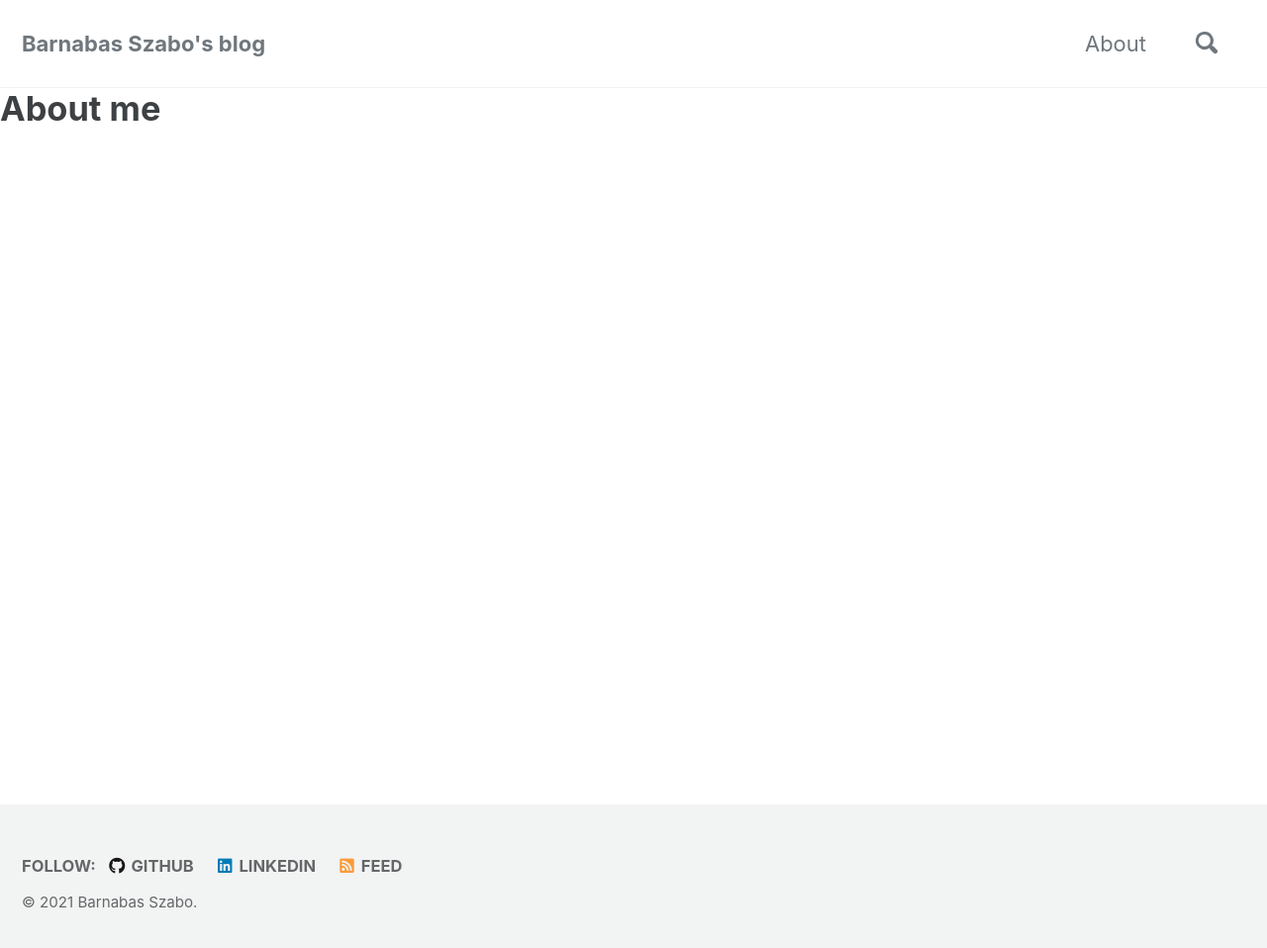
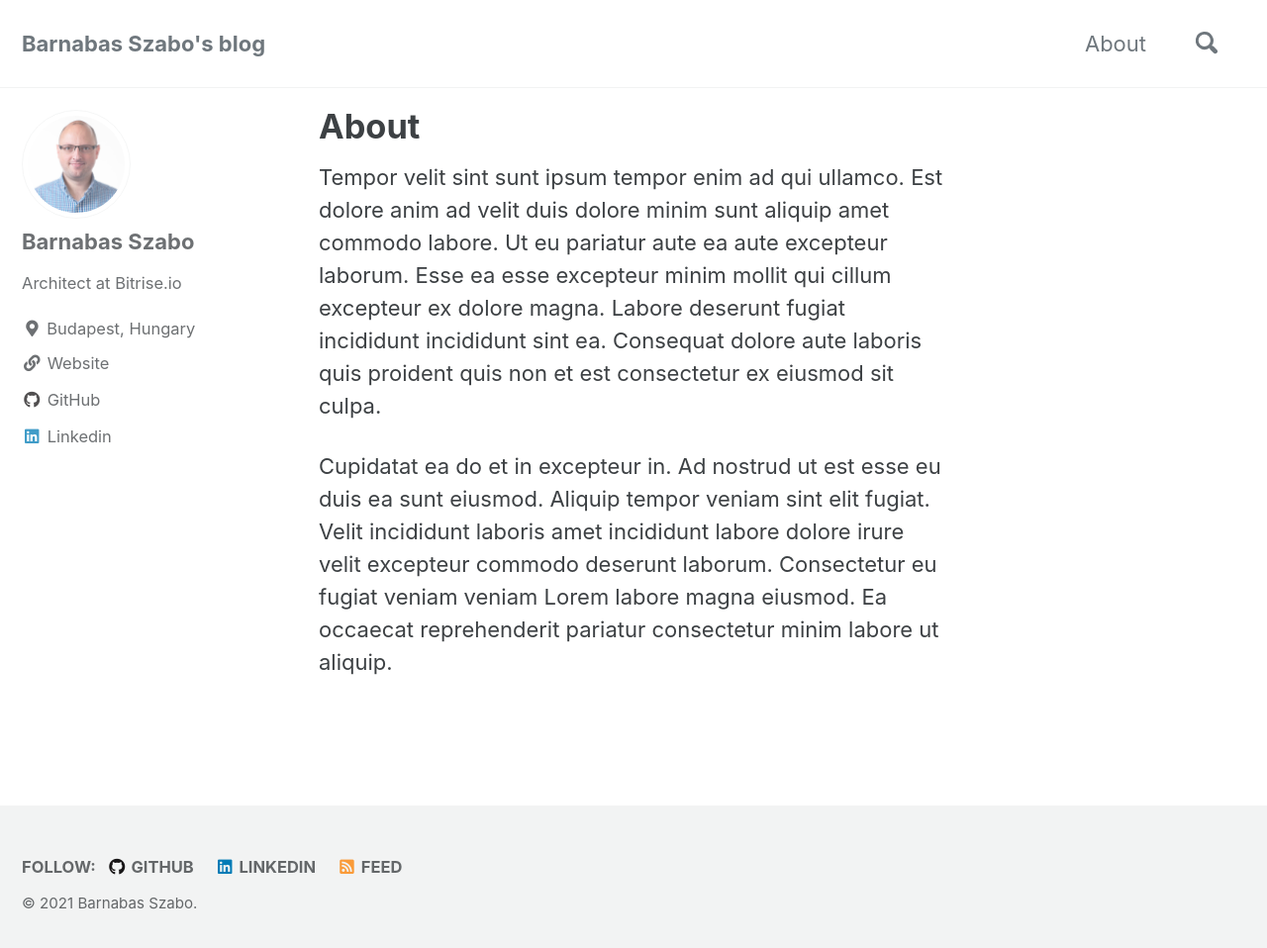
Before and after one commit to barnabasszabo/barnabasszabo.github.io, a Jekyll site: the page built from _pages/about.md, in a window 1280 px wide and 968 px high. Shown: the top 958 px of the window at 99% size. Built offline with Jekyll 4.4.1, drawn with Linux system fonts in a browser that asks for light colours; cached includes are drawn as plain includes; our own code applies the rules of GitHub Pages for plain Markdown files.

Commit message:
page link fix

```diff
--- a/_config.yml
+++ b/_config.yml
@@ -260,3 +260,10 @@ defaults:
       comments: false # true
       share: false
       related: true
+  # _pages
+  - scope:
+      path: "_pages"
+      type: pages
+    values:
+      layout: single
+      author_profile: true
--- a/_pages/about.md
+++ b/_pages/about.md
@@ -1,2 +1,8 @@
-About me
-=======
+---
+permalink: /about/
+title: "About"
+---
+
+Tempor velit sint sunt ipsum tempor enim ad qui ullamco. Est dolore anim ad velit duis dolore minim sunt aliquip amet commodo labore. Ut eu pariatur aute ea aute excepteur laborum. Esse ea esse excepteur minim mollit qui cillum excepteur ex dolore magna. Labore deserunt fugiat incididunt incididunt sint ea. Consequat dolore aute laboris quis proident quis non et est consectetur ex eiusmod sit culpa.
+
+Cupidatat ea do et in excepteur in. Ad nostrud ut est esse eu duis ea sunt eiusmod. Aliquip tempor veniam sint elit fugiat. Velit incididunt laboris amet incididunt labore dolore irure velit excepteur commodo deserunt laborum. Consectetur eu fugiat veniam veniam Lorem labore magna eiusmod. Ea occaecat reprehenderit pariatur consectetur minim labore ut aliquip.
```
